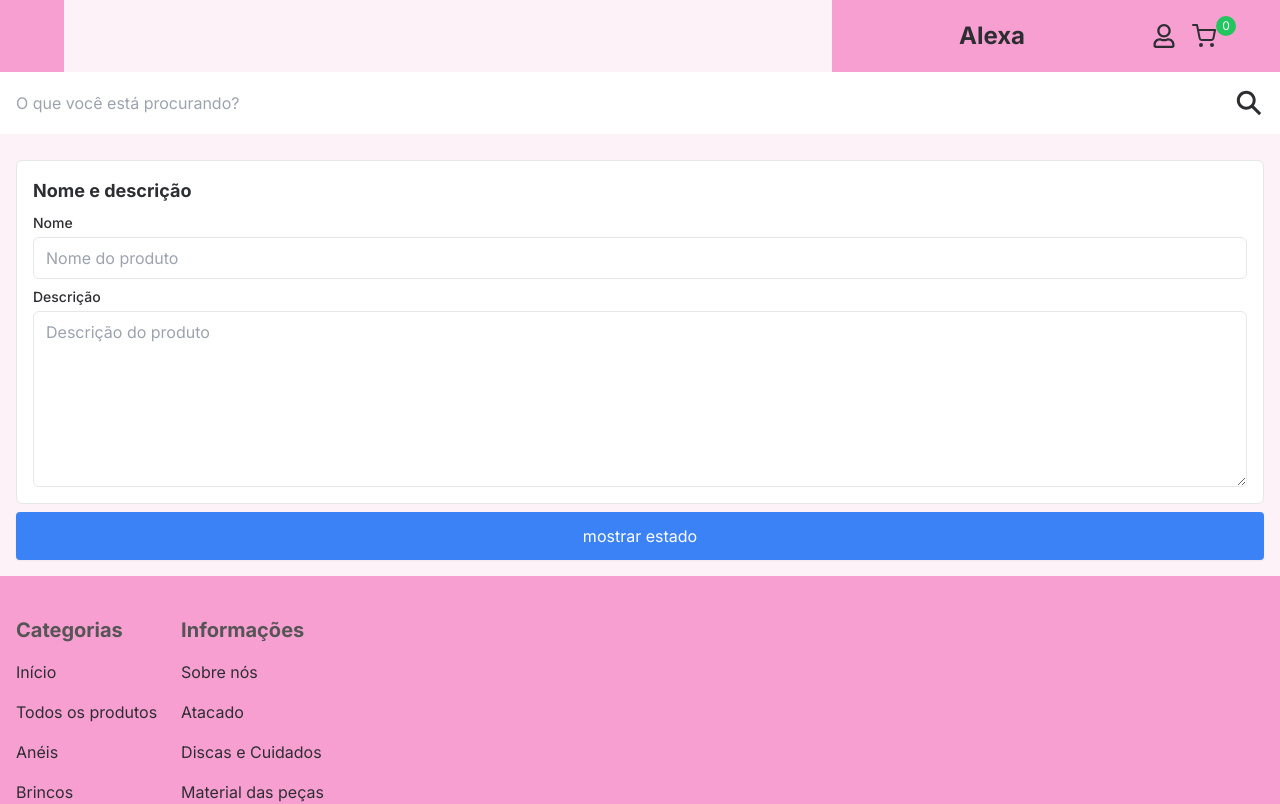
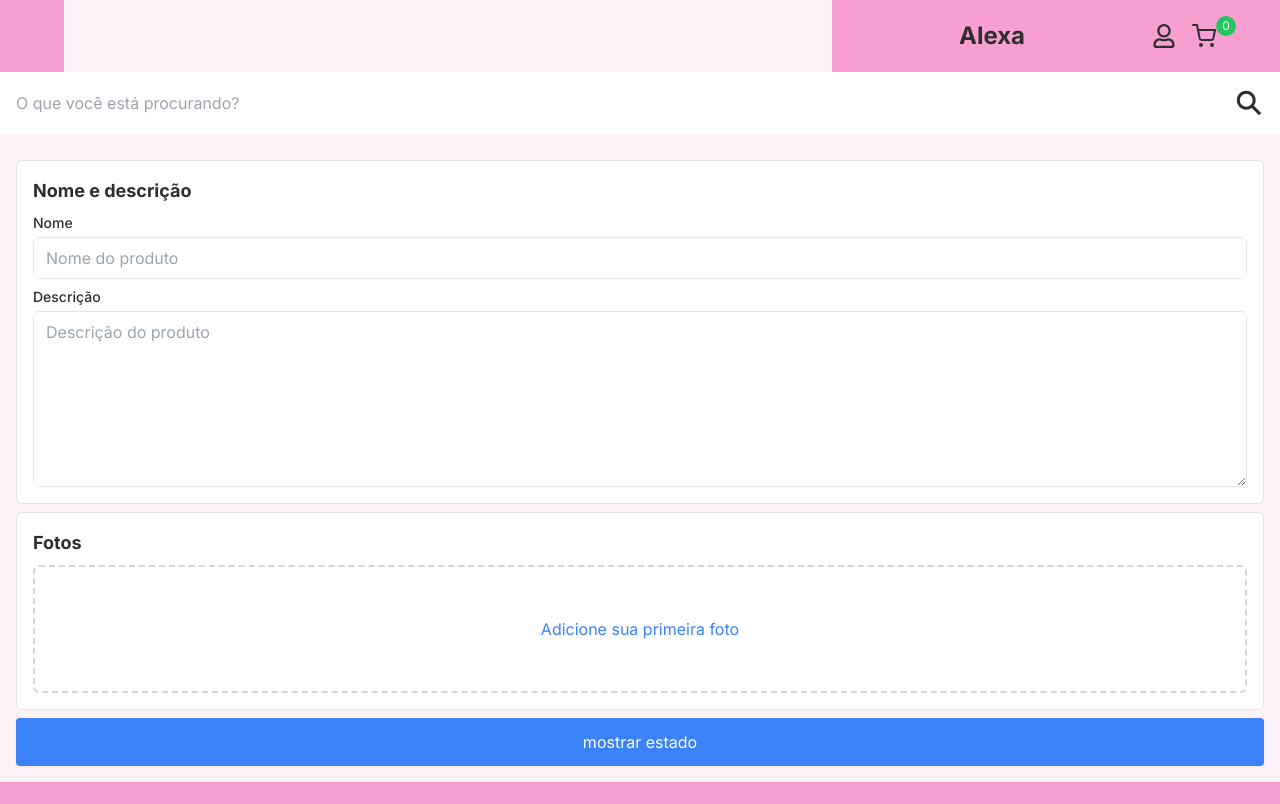
Before and after one commit to cafe51/Alexa-semijoias, a Next.js app in the folder alexa-site/: page /admin/dashboard/1/produtos/novo in a window 1280 px wide. Shown: the top 804 px of the page. Built offline with nearby package versions, Linux system fonts and the light colour scheme; no server answers; the database is empty.

Commit message:
create Photos Section on the new product screen

```diff
--- a/alexa-site/src/app/admin/dashboard/[adminId]/produtos/novo/NameAndDescriptionSection.tsx
+++ b/alexa-site/src/app/admin/dashboard/[adminId]/produtos/novo/NameAndDescriptionSection.tsx
@@ -1,3 +1,4 @@
+// app/admin/dashboard/[adminId]/produtos/novo/NameAndDescriptionSection.tsx
 import { UseNewProductStateType } from '@/app/utils/types';
 
 interface NameAndDescriptionSectionProps {
--- /dev/null
+++ b/alexa-site/src/app/admin/dashboard/[adminId]/produtos/novo/PhotosSection.tsx
@@ -0,0 +1,14 @@
+// app/admin/dashboard/[adminId]/produtos/novo/PhotosSection.tsx
+
+export default function PhotosSection() {
+    return (
+        <section className="p-4 border rounded-md bg-white">
+            <h2 className="text-lg font-bold">Fotos</h2>
+            <div className="mt-2">
+                <div className="flex items-center  justify-center border-dashed border-2 border-gray-300 rounded-md p-4 text-center h-32">
+                    <button className="text-blue-500">Adicione sua primeira foto</button>
+                </div>
+            </div>
+        </section>
+    );
+}
--- a/alexa-site/src/app/admin/dashboard/[adminId]/produtos/novo/page.tsx
+++ b/alexa-site/src/app/admin/dashboard/[adminId]/produtos/novo/page.tsx
@@ -1,8 +1,10 @@
+// app/admin/dashboard/[adminId]/produtos/novo/page.tsx
 'use client';
 
 import { useNewProductState } from '@/app/hooks/useNewProductState';
 import NameAndDescriptionSection from './NameAndDescriptionSection';
 import LargeButton from '@/app/components/LargeButton';
+import PhotosSection from './PhotosSection';
 
 export default function NewProductPage() {
     const {
@@ -17,6 +19,7 @@ export default function NewProductPage() {
                 handleNameChange={ handleNameChange }
                 handleDescriptionChange={ handleDescriptionChange }
             />
+            <PhotosSection />
             <LargeButton color='blue' onClick={ () => console.log(state) } loadingButton={ false }>
             mostrar estado
             </LargeButton>
```
